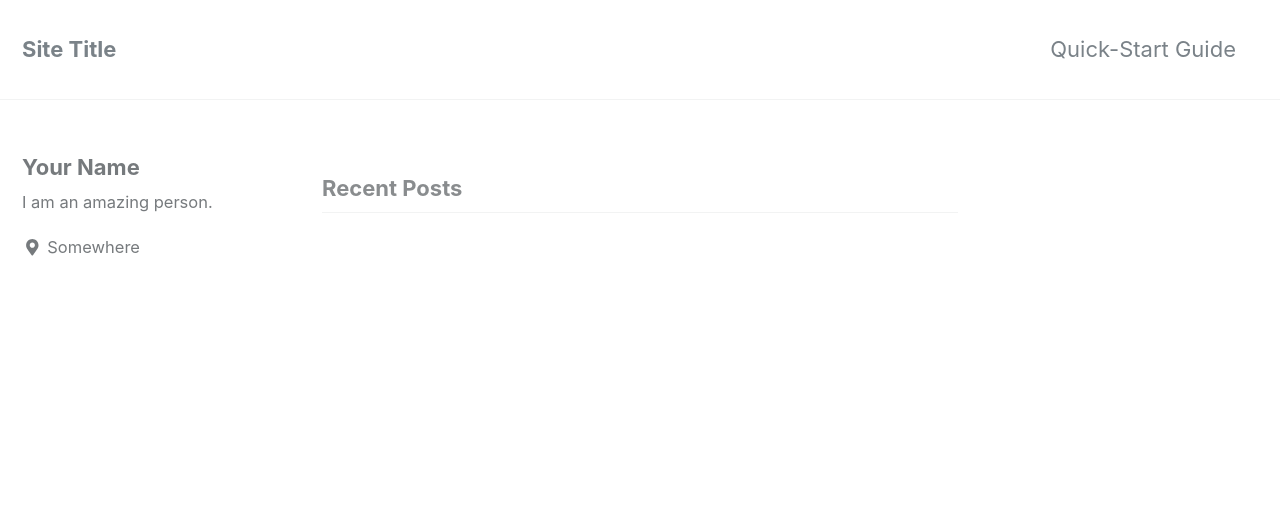
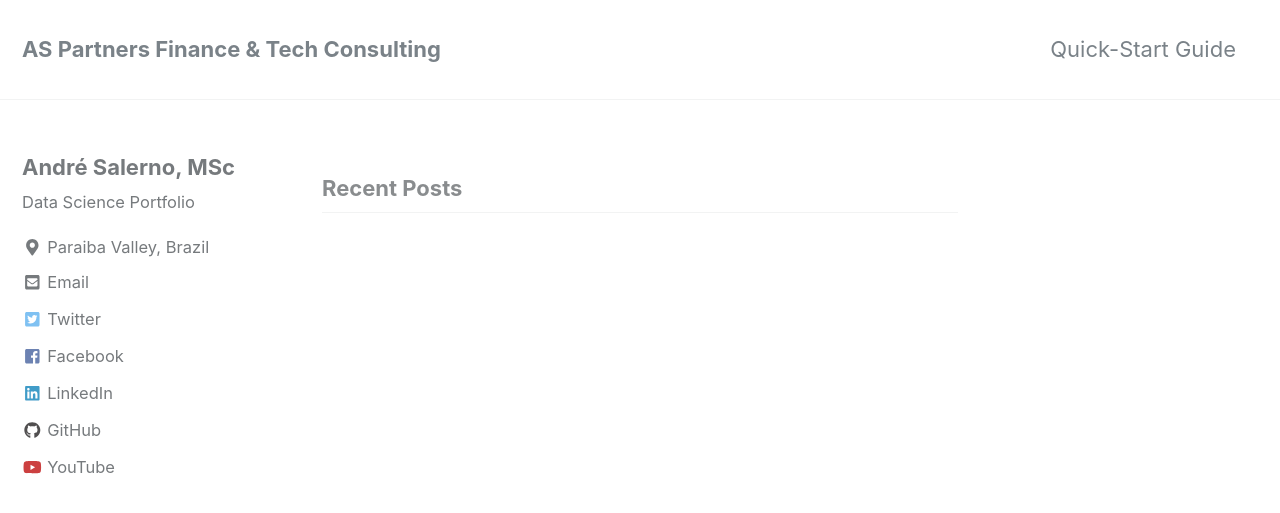
Before and after one commit to aspartners/aspartners1.github.io, a Jekyll site: the page built from index.html, in a window 1280 px wide and 900 px high. Shown: the top 513 px of the window. Built offline with Jekyll 4.4.1, drawn with Linux system fonts in a browser that asks for light colours; nearby versions of some CDN libraries; the list of posts is cut into pages by our own code; some of the changed text lies outside the part shown.

Commit message:
first adjustemnts

```diff
--- a/_config.yml
+++ b/_config.yml
@@ -9,10 +9,10 @@ minimal_mistakes_skin    : "default" # "air", "aqua", "contrast", "dark", "dirt"
 
 # Site Settings
 locale                   : "en-US"
-title                    : "Site Title"
+title                    : "AS Partners Finance & Tech Consulting"
 title_separator          : "-"
-name                     : "Your Name"
-description              : "An amazing website."
+name                     : "André Salerno, MSc"
+description              : "Data Science Portfolio"
 url                      : # the base hostname & protocol for your site e.g. "https://mmistakes.github.io"
 baseurl                  : # the subpath of your site, e.g. "/blog"
 repository               : # GitHub username/repo-name e.g. "mmistakes/minimal-mistakes"
@@ -84,36 +84,36 @@ analytics:
 
 # Site Author
 author:
-  name             : "Your Name"
+  name             : "André Salerno, MSc"
   avatar           : # path of avatar image, e.g. "/assets/images/bio-photo.jpg"
-  bio              : "I am an amazing person."
-  location         : "Somewhere"
-  email            :
+  bio              : "Data Science Portfolio"
+  location         : "Paraiba Valley, Brazil"
+  email            : "andresalerno22@gmail.com"
   uri              :
   home             : # null (default), "absolute or relative url to link to author home"
   bitbucket        :
   codepen          :
   dribbble         :
   flickr           :
-  facebook         :
+  facebook         : "@aspartnersconsultoria"
   foursquare       :
-  github           :
+  github           : "andresalerno"
   gitlab           :
   google_plus      :
   keybase          :
   instagram        :
   lastfm           :
-  linkedin         : # "john-doe-12345678" (the last part of your profile url, e.g. https://www.linkedin.com/in/john-doe-12345678)
+  linkedin         : "andresalerno" # "john-doe-12345678" (the last part of your profile url, e.g. https://www.linkedin.com/in/john-doe-12345678)
   pinterest        :
   soundcloud       :
   stackoverflow    : # "123456/username" (the last part of your profile url, e.g. https://stackoverflow.com/users/123456/username)
   steam            : # "steamId" (the last part of your profile url, e.g. https://steamcommunity.com/id/steamId/)
   tumblr           :
-  twitter          :
+  twitter          : "andresalerno"
   vine             :
   weibo            :
   xing             :
-  youtube          : # "https://youtube.com/c/MichaelRoseDesign"
+  youtube          : "https://www.youtube.com/channel/UCMFEwuOftLL3CO8l91gTurQ" # "https://youtube.com/c/MichaelRoseDesign"
 
 
 # Reading Files
@@ -253,3 +253,11 @@ defaults:
       comments: # true
       share: true
       related: true
+
+# _pages
+  - scope:
+      path: ""
+      type: pages
+    values:
+        layout: single
+        author_profile: true
```
